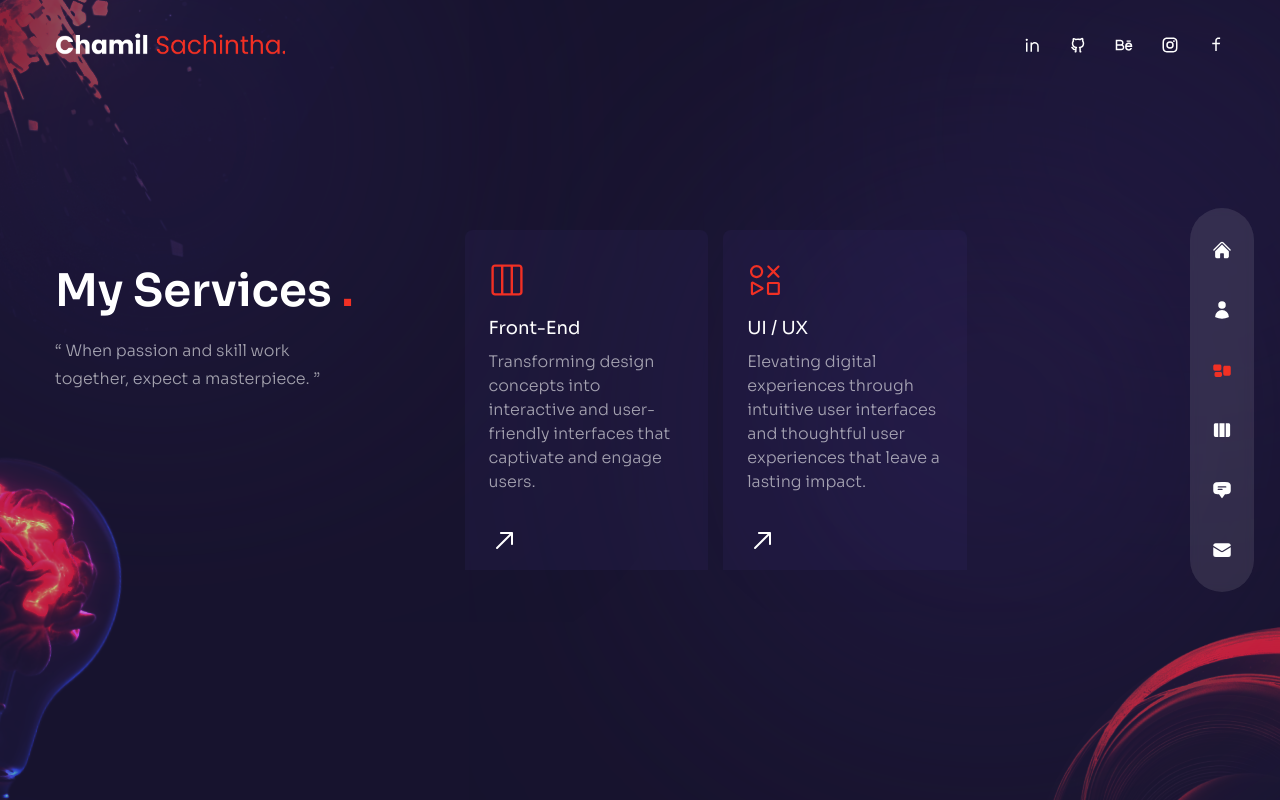
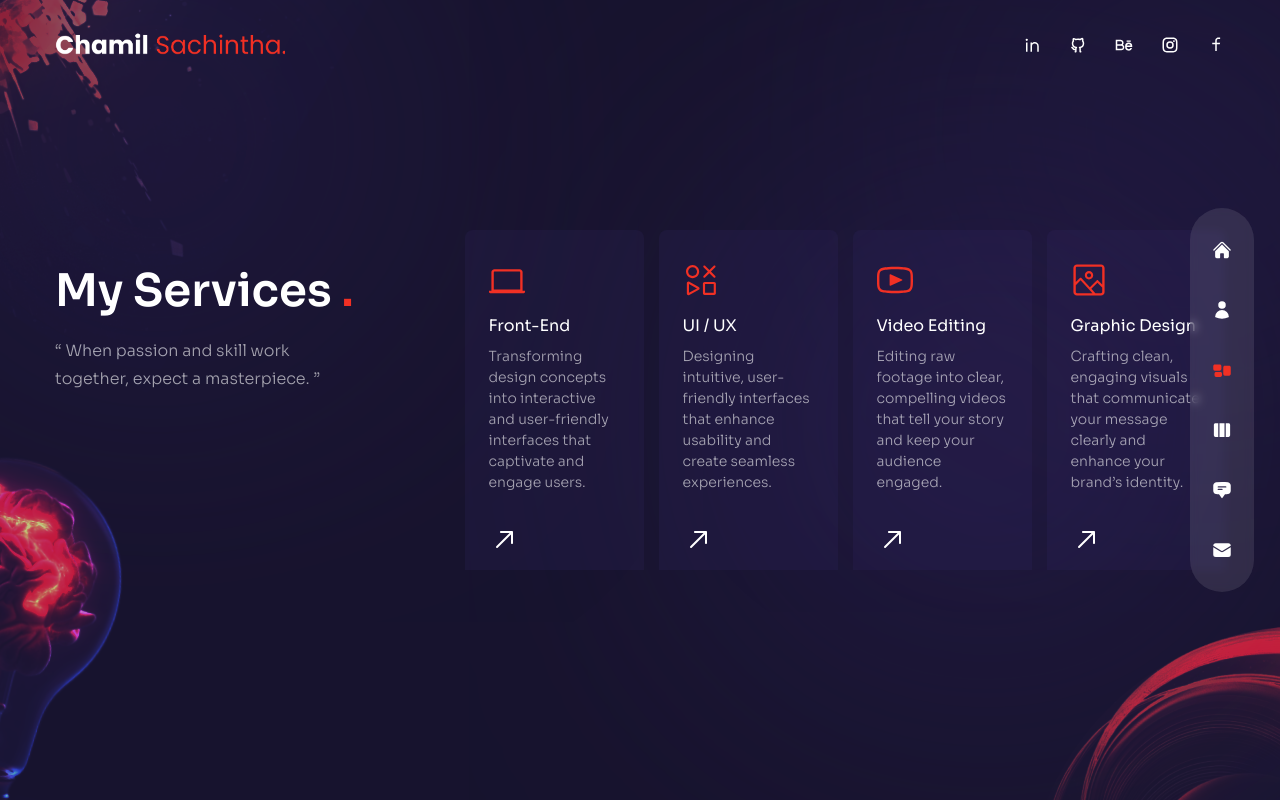
Before and after one commit to ChamilSachintha/Personal-Portfolio-2, a Next.js app: page /services in a window 1280 px wide. Built offline with nearby package versions, Linux system fonts and the light colour scheme.

Commit message:
Update services

```diff
--- a/components/ServiceSlider.js
+++ b/components/ServiceSlider.js
@@ -7,7 +7,7 @@ import "swiper/css/free-mode";
 import "swiper/css/pagination";
 
 // Icons
-import { RxArrowTopRight, RxLayout, RxLayers, RxMix } from "react-icons/rx";
+import { RxArrowTopRight, RxLayout, RxVideo, RxMix, RxImage, RxLaptop } from "react-icons/rx";
 
 // Required modules
 import { FreeMode, Pagination } from "swiper";
@@ -17,14 +17,8 @@ import Link from "next/link";
 
 // Service data
 export const serviceData = [
-  // {
-  //   icon: <RxLayers />,
-  //   title: "Full-Stack",
-  //   description:
-  //     "Crafting comprehensive solutions that seamlessly integrate front-end and back-end technologies for an end-to-end experience.",
-  // },
   {
-    icon: <RxLayout />,
+    icon: <RxLaptop />,
     title: "Front-End",
     description:
       "Transforming design concepts into interactive and user-friendly interfaces that captivate and engage users.",
@@ -33,7 +27,19 @@ export const serviceData = [
     icon: <RxMix />,
     title: "UI / UX",
     description:
-      "Elevating digital experiences through intuitive user interfaces and thoughtful user experiences that leave a lasting impact.",
+      "Designing intuitive, user-friendly interfaces that enhance usability and create seamless experiences.",
+  },
+  {
+    icon: <RxVideo />,
+    title: "Video Editing",
+    description:
+      "Editing raw footage into clear, compelling videos that tell your story and keep your audience engaged.",
+  },
+  {
+    icon: <RxImage />,
+    title: "Graphic Design",
+    description:
+      "Crafting clean, engaging visuals that communicate your message clearly and enhance your brand’s identity.",
   },
 ];
 
@@ -50,6 +56,10 @@ const ServiceSlider = () => {
           slidesPerView: 3,
           spaceBetween: 15,
         },
+        1024: {
+    slidesPerView: 4, // Show all 4 on larger screens
+    spaceBetween: 15,
+  },
       }}
       freeMode={true}
       pagination={{
@@ -67,8 +77,8 @@ const ServiceSlider = () => {
                 <div className="text-4xl text-accent mb-4">{item.icon}</div>
                 {/* Title and description */}
                 <div className="mb-8">
-                  <div className="mb-2 text-lg">{item.title}</div>
-                  <p className="max-w-[350px] leading-normal ">
+                  <div className="mb-2 text-base">{item.title}</div>
+                  <p className="max-w-[350px] text-sm leading-normal ">
                     {item.description}
                   </p>
                 </div>
```
